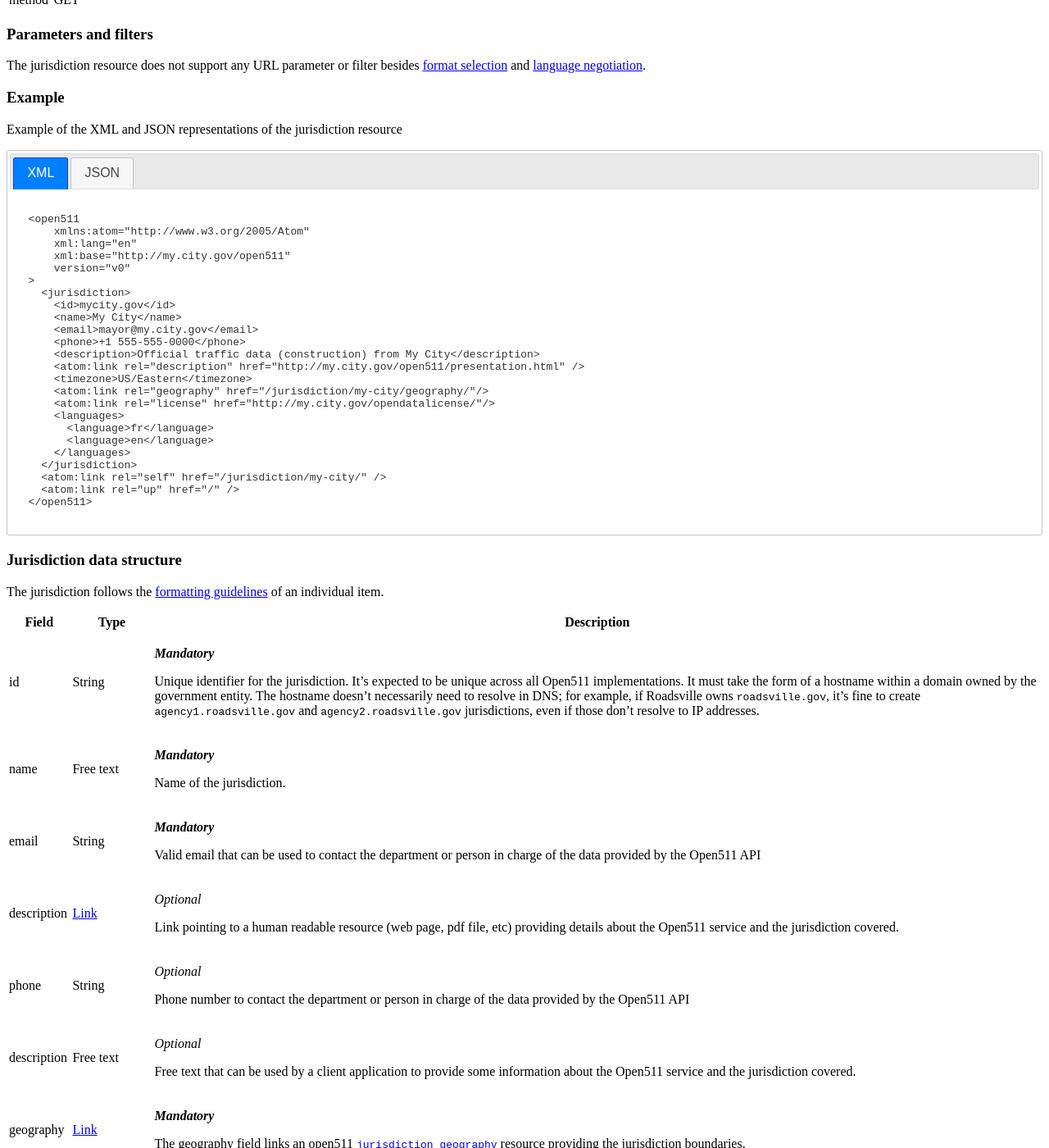
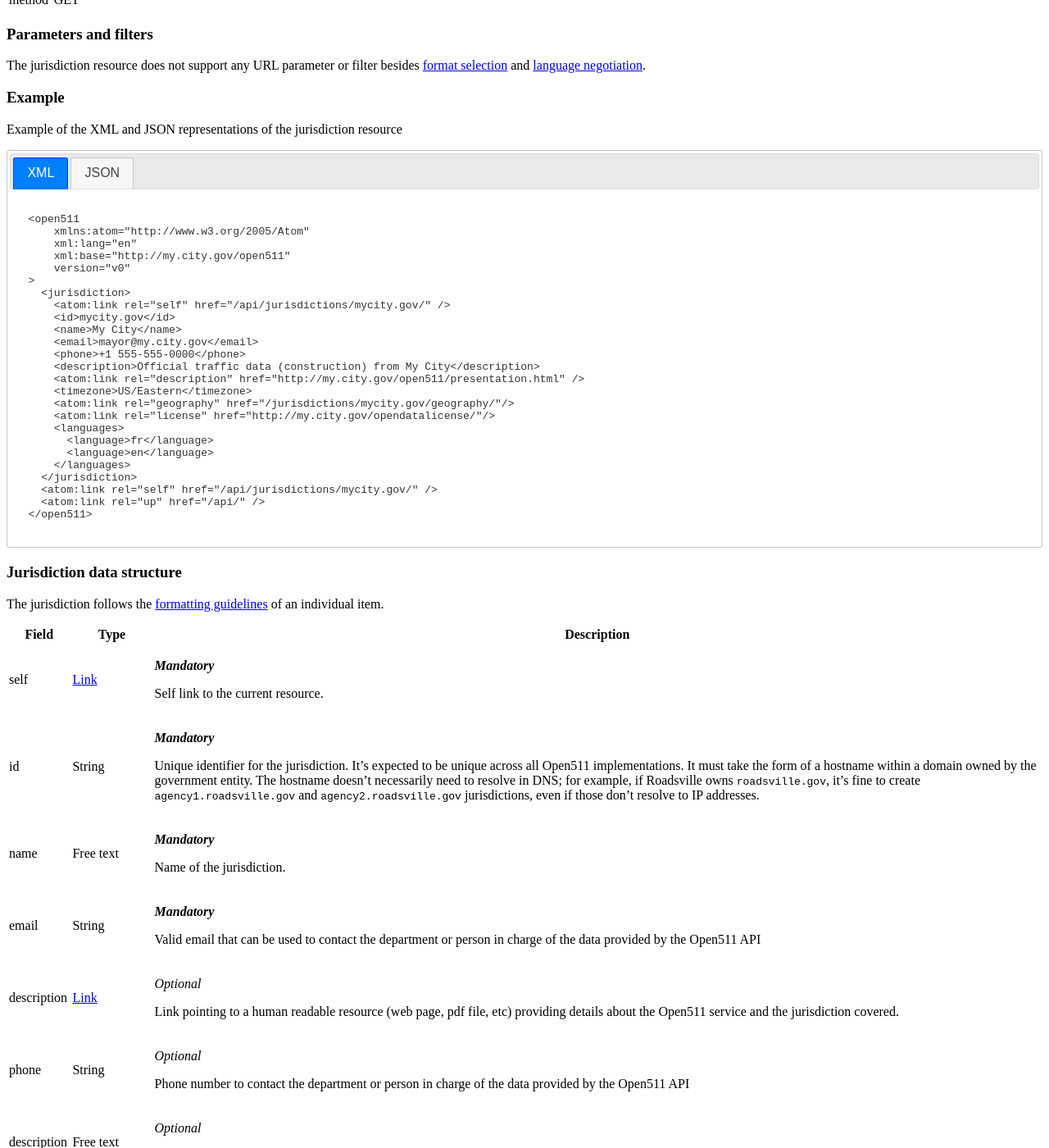
Before and after one commit to open511/Open511API, a Jekyll site: the page built from jurisdiction.html, in a window 1280 px wide and 1400 px high, scrolled down 695 px. Shown: the whole window at 82% size. Built offline with Jekyll 4.4.1, drawn with Linux system fonts in a browser that asks for light colours; nearby versions of some CDN libraries.

Commit message:
Jurisdiction needs a self link

```diff
--- a/jurisdiction.html
+++ b/jurisdiction.html
@@ -124,6 +120,7 @@ $(function() {
     version="v0"
 &gt;
   &lt;jurisdiction&gt;
+    &lt;atom:link rel="self" href="/api/jurisdictions/mycity.gov/" /&gt;
     &lt;id&gt;mycity.gov&lt;/id&gt;
     &lt;name&gt;My City&lt;/name&gt;
     &lt;email&gt;mayor@my.city.gov&lt;/email&gt;
@@ -131,35 +128,36 @@ $(function() {
     &lt;description&gt;Official traffic data (construction) from My City&lt;/description&gt;
     &lt;atom:link rel="description" href="http://my.city.gov/open511/presentation.html" /&gt;
     &lt;timezone&gt;US/Eastern&lt;/timezone&gt;
-    &lt;atom:link rel="geography" href="/jurisdiction/my-city/geography/"/&gt;
+    &lt;atom:link rel="geography" href="/jurisdictions/mycity.gov/geography/"/&gt;
     &lt;atom:link rel="license" href="http://my.city.gov/opendatalicense/"/&gt;
     &lt;languages&gt;
       &lt;language&gt;fr&lt;/language&gt;
       &lt;language&gt;en&lt;/language&gt;
     &lt;/languages&gt;
   &lt;/jurisdiction&gt;
-  &lt;atom:link rel="self" href="/jurisdiction/my-city/" /&gt;
-  &lt;atom:link rel="up" href="/" /&gt;
+  &lt;atom:link rel="self" href="/api/jurisdictions/mycity.gov/" /&gt;
+  &lt;atom:link rel="up" href="/api/" /&gt;
 &lt;/open511&gt;
 </pre>
     </div>
     <div id="tabs-2">
 <pre class="brush: js">
 {
-  "id" : "mycity.gov"
+  "id" : "mycity.gov",
+  "url": "/api/jurisdictions/mycity.gov/",
   "name" : "My City",
   "email" : "mayor@mycity.gov",
   "phone" : "1 555-555-0000",
   "description" : "Official traffic data (construction) from My City",
   "description_url" : "http://my.city.gov/open511/presentation.html",
   "timezone" : "US/Eastern",
-  "geography_url" : "/jurisdiction/my-city/geography/",
+  "geography_url" : "/api/jurisdictions/mycity.gov/geography/",
   "license_url" : "http://my.city.gov/opendatalicense/",
   "languages" : ["en", "fr"],
   "meta": {
       "version": "v0",
-      "url": "/jurisdiction/My-City",
-      "up_url": "/"
+      "url": "/api/jurisdictions/mycity.gov/",
+      "up_url": "/api/"
   }
 }
 </pre>
```
Also changed, not shown: other parts of jurisdiction.html (+4 -8 lines).
